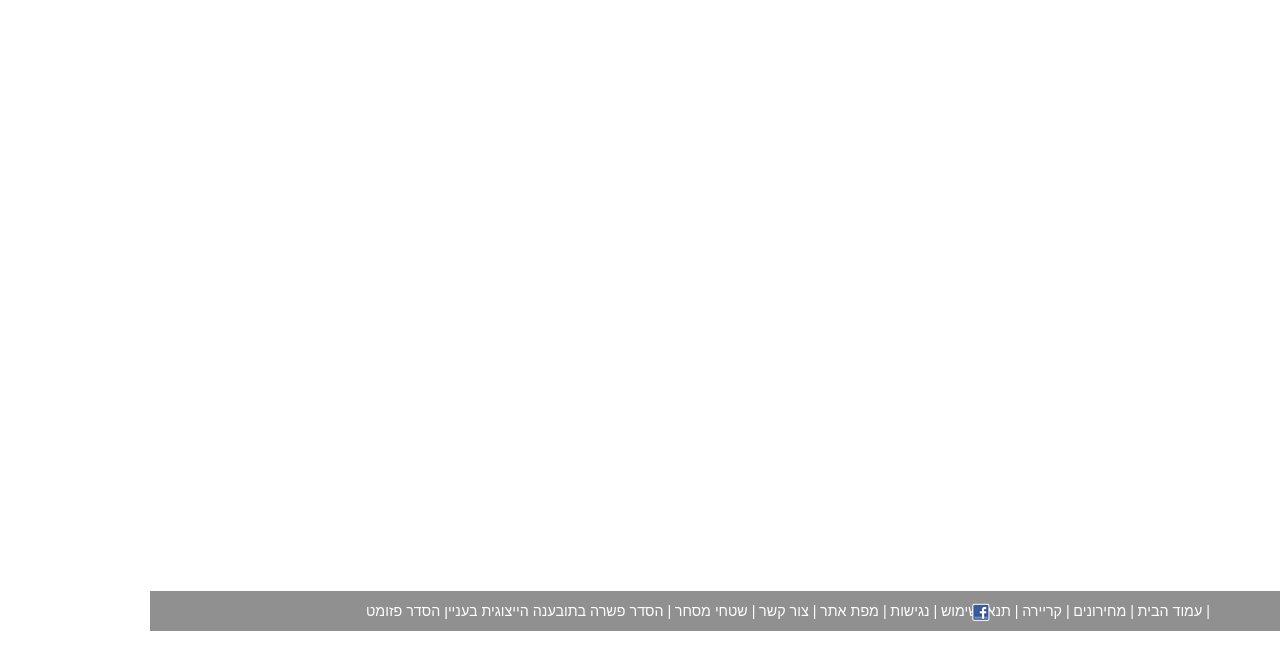
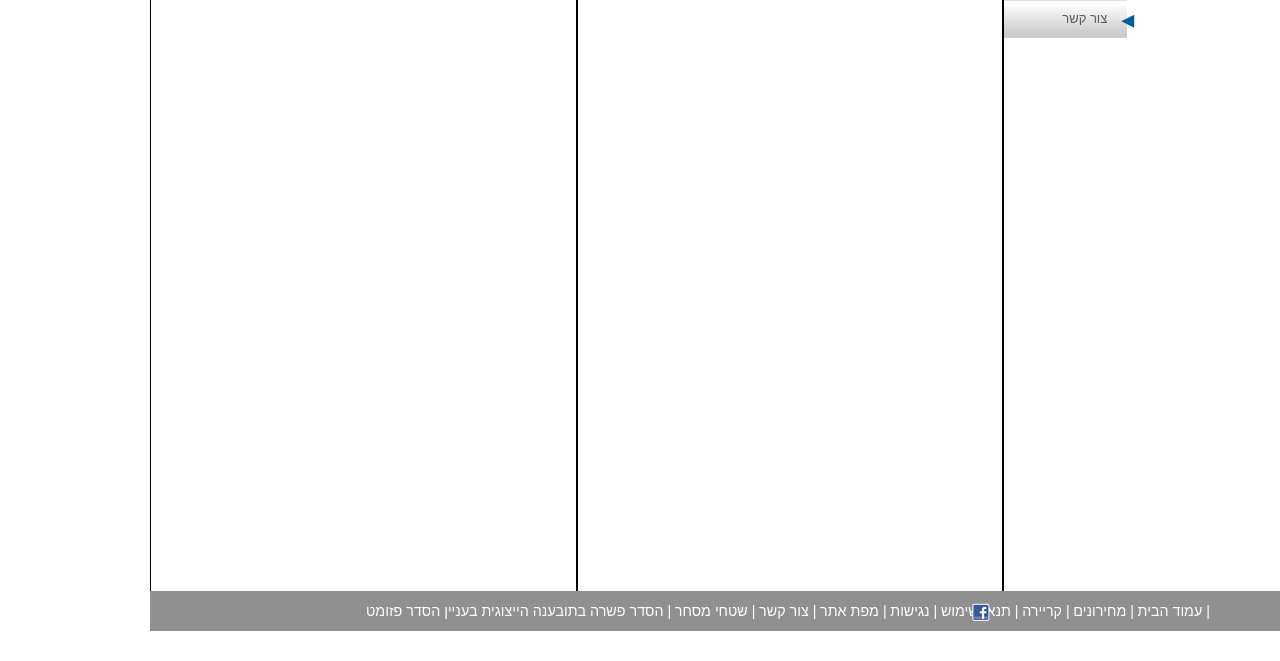
Before and after one commit to nogalasman/paz, a plain HTML site: page contact.html in a window 1280 px wide. Shown: the part 169-830 px from the top of the page. Drawn offline with Linux system fonts and the light colour scheme.

Commit message:
add right column contact link to contact page

```diff
--- a/contact.html
+++ b/contact.html
@@ -234,7 +234,13 @@
         </nav>
     </header>
     <main>
-
+        <div class="contact-container">
+            <div class="column">
+                <div class="contact-link"><span>&#9666;</span><a href="#">צור קשר</a></div>
+            </div>
+            <div class="column"></div>
+            <div class="column"></div>
+        </div>
     </main>
     <footer>
         <div class="contact-footer-menu">
--- a/style.css
+++ b/style.css
@@ -28,10 +28,14 @@ footer {
 }
 
 main {
+    height: calc(100% - 145px);
+}
+
+.main-content {
     display: flex;
     justify-content: flex-start;
     flex-direction: column;
-    height: calc(100% - 145px);
+    height: 100%;
 }
 
 
@@ -321,3 +325,52 @@ footer>div:not(.contact-footer-menu) ul li:last-child span {
 footer>div ul li:not(:first-child):before {
     content: " | ";
 }
+
+
+/* contact page */
+
+.contact-container {
+    display: flex;
+    justify-content: center;
+    height: 100%;
+}
+
+.column {
+    border: solid 1px black;
+    height: 100%;
+    width: 100%;
+}
+
+.contact-link {
+    width: 123px;
+    height: 37px;
+    background: #CCCCCC;
+    background: -webkit-linear-gradient(to top, #CCCCCC 13%, #FFFFFF 93%);
+    background: -moz-linear-gradient(to top, #CCCCCC 13%, #FFFFFF 93%);
+    background: linear-gradient(to top, #CCCCCC 13%, #FFFFFF 93%);
+    float: left;
+    margin-top: 33px;
+    border-top: 1px solid #dedede;
+    position: relative;
+}
+
+.contact-link a {
+    color: #5c5c5c;
+    position: absolute;
+    top: 10px;
+    right: 20px;
+    text-decoration: none;
+}
+
+.contact-link a:hover {
+    text-decoration: underline;
+    color: #005ca0
+}
+
+.contact-link span {
+    color: #005CA0;
+    font-size: 2em;
+    position: absolute;
+    right: -7px;
+    top: 3px;
+}
```
Also changed, not shown: index.html (+2 -0 lines).
